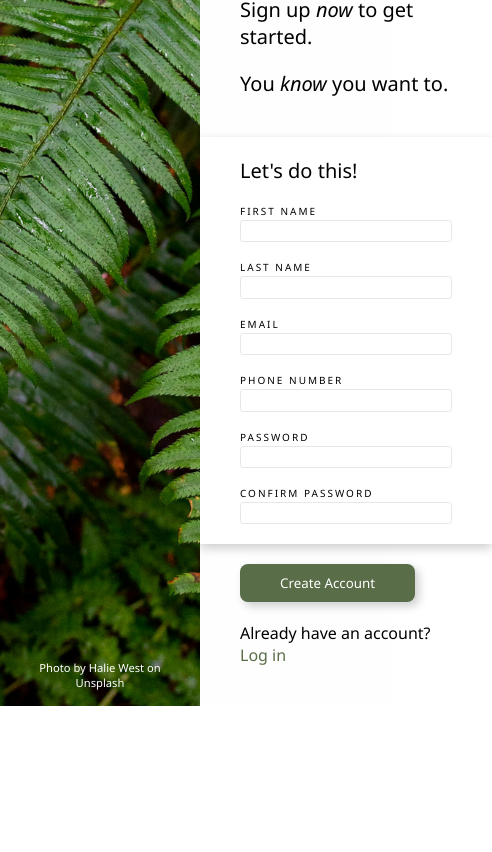
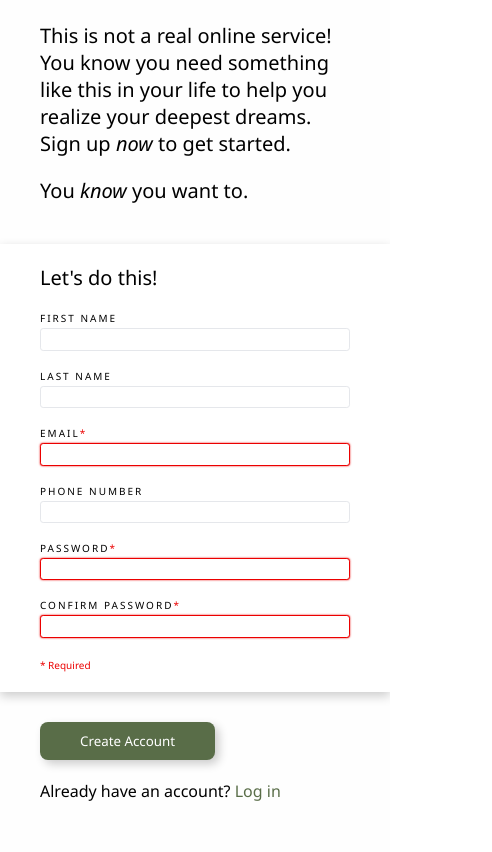
Before and after one commit to itcantbesohard/odin-form, a plain HTML site: page index.html in a window 390 px wide. Shown: the part 313-1165 px from the top of the page, 492 px wide, since content can reach past the window. Before the commit the page ends 1019 px from the top, so only its background shows below. Drawn offline with Linux system fonts and the light colour scheme; a web font is replaced by a local one.

Commit message:
Enhance sign-up form: fix typos, add required labels, and improve validation styles

```diff
--- a/index.html
+++ b/index.html
@@ -25,7 +25,7 @@
 
         <div class="content">
             <section class="description">
-                <p>This is not a real online service! You know you need something like this in your life to helpd you
+                <p>This is not a real online service! You know you need something like this in your life to help you
                     realize your deepest dreams.
                     <br>Sign up <span>now</span> to get started.
                 </p>
@@ -44,7 +44,7 @@
                         <input type="text" name="lastName" id="lastName">
                     </div>
                     <div class="field">
-                        <label for="email">email</label>
+                        <label class="required" for="email">email</label>
                         <input type="email" name="email" id="email" required>
                     </div>
                     <div class="field">
@@ -52,14 +52,17 @@
                         <input type="tel" name="phone" id="phone">
                     </div>
                     <div class="field">
-                        <label for="password">password</label>
-                        <input type="password" name="password" id="password" required>
+                        <label class="required" for="password">password</label>
+                        <input type="password" name="password" id="password" minlength="8" required>
                     </div>
                     <div class="field">
-                        <label for="confirmPassword">confirm password</label>
-                        <input type="password" name="confirmPassword" id="confirmPassword" required>
+                        <label class="required" for="confirmPassword">confirm password</label>
+                        <input type="password" name="confirmPassword" id="confirmPassword" minlength="8" required>
                     </div>
                 </form>
+                <div class="info">
+                    * Required
+                </div>
             </section>
 
             <section class="cta">
--- a/main.js
+++ b/main.js
@@ -0,0 +1,19 @@
+const password = document.querySelector("#password");
+const confirmPassword = document.querySelector("#confirmPassword");
+
+function validatePasswords() {
+    if (!confirmPassword.value) {
+        confirmPassword.setCustomValidity("");
+        return;
+    }
+
+    if (password.value !== confirmPassword.value) {
+        confirmPassword.setCustomValidity("Passwords do not match");
+    } else {
+        confirmPassword.setCustomValidity("");
+    }
+
+}
+
+password.addEventListener("input", validatePasswords);
+confirmPassword.addEventListener("input", validatePasswords);
--- a/style.css
+++ b/style.css
@@ -10,7 +10,7 @@
     --main-theme-color: #596D48;
     --text-color: black;
     --hero-text-color: white;
-    --invalid-color: lab(53.23% 80.11 67.22);
+    --invalid-color: #eb0000;
     --large-font-size: 20px;
     --small-font-size: 10px;
     --medium-font-weight: 500;
@@ -117,16 +117,16 @@
 .form-sign-up {
     display: flex;
     flex-wrap: wrap;
-    max-width: 500px;
     row-gap: 18px;
     column-gap: 48px;
 }
 
 .field {
     display: flex;
+    width: 40%;
+    min-width: 200px;
     flex-direction: column;
-    max-width: 320px;
-    gap: 2px;
+    gap: 3px;
 }
 
 .field label {
@@ -134,19 +134,44 @@
     font-size: var(--small-font-size);
     font-weight: var(--medium-font-weight);
     letter-spacing: 0.2em;
+    display: block;
+}
+
+.field .required:after {
+    content: "*";
+    color: var(--invalid-color);
 }
 
 .field input {
-    max-width: 300px;
     height: 1.4rem;
+    width: 100%;
     padding: 6px 6px;
     border: 1px solid #e5e7eb;
     border-radius: 0.2rem;
+}
 
+.field input:focus {
+    /* outline: 2px solid var(--main-theme-color); */
+    outline: none;
+    border-color: var(--main-theme-color);
+    box-shadow: 0 0 2px 0px var(--main-theme-color);
+}
+
+.field input:invalid {
+    outline: none;
+    border-color: var(--invalid-color);
+    box-shadow: 0 0 2px 0px var(--invalid-color);
+}
+
+.form-card .info {
+    margin-top: 20px;
+    margin-bottom: 0px;
+    font-size: var(--small-font-size);
+    color: var(--invalid-color);
 }
 
 .cta {
-    padding: 20px 40px;
+    padding: 30px 40px;
 }
 
 .cta a {
@@ -170,3 +195,23 @@
     opacity: 90%;
     cursor: pointer;
 }
+
+
+@media (max-width: 600px) {
+    .page {
+        flex-direction: column;
+    }
+
+    .hero {
+        width: 100%;
+        min-height: 35vh;
+    }
+
+    .field {
+        width: 100%;
+    }
+
+    .description {
+        margin-top: 20px;
+    }
+}
```
